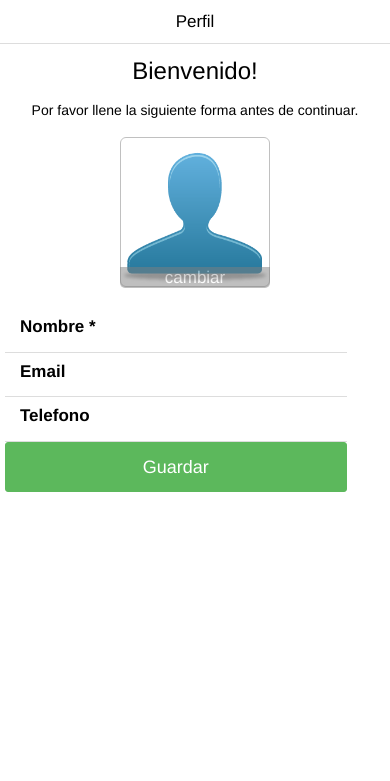
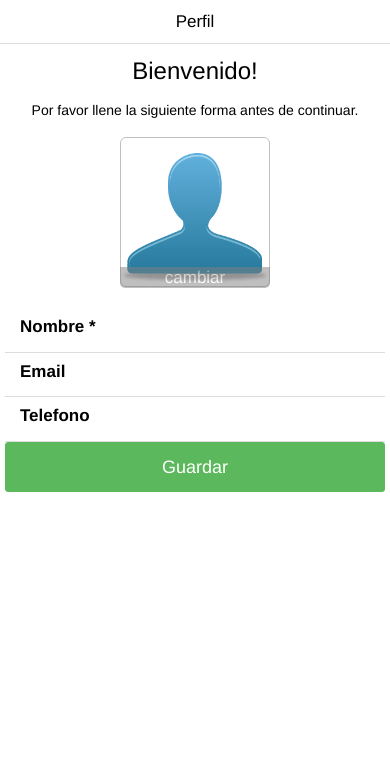
Before and after one commit to lcintron/dobleseis, a plain HTML site: page phonegap/www/index.html in a window 390 px wide. Shown: the top 781 px of the page. Drawn offline with Linux system fonts and the light colour scheme; some packages are replaced by stand-ins of ours.

Commit message:
Added dobleseis.css file, profile view form takes full width.

```diff
--- /dev/null
+++ b/phonegap/www/css/dobleseis.css
@@ -0,0 +1,3 @@
+#profileform{
+    width:100%;
+}
--- a/phonegap/www/index.html
+++ b/phonegap/www/index.html
@@ -13,6 +13,7 @@
     <!-- Include the compiled Ratchet CSS -->
     <link href="css/bootstrap.css" rel="stylesheet">
     <link href="css/ratchet.css" rel="stylesheet">
+    <link href="css/dobleseis.css" rel="stylesheet">
     <!-- Include the compiled Ratchet JS -->
     <script src="js/ratchet.js"></script>
     <script type="text/javascript" src="phonegap.js"></script>
```
